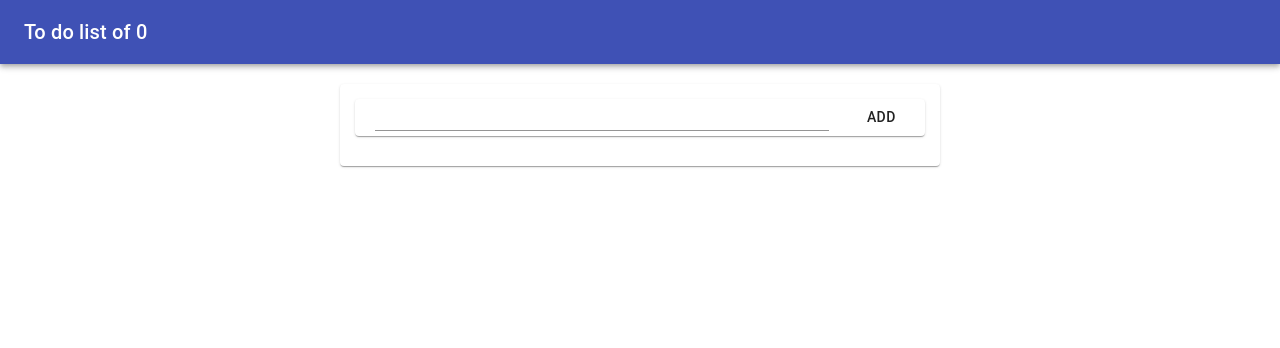
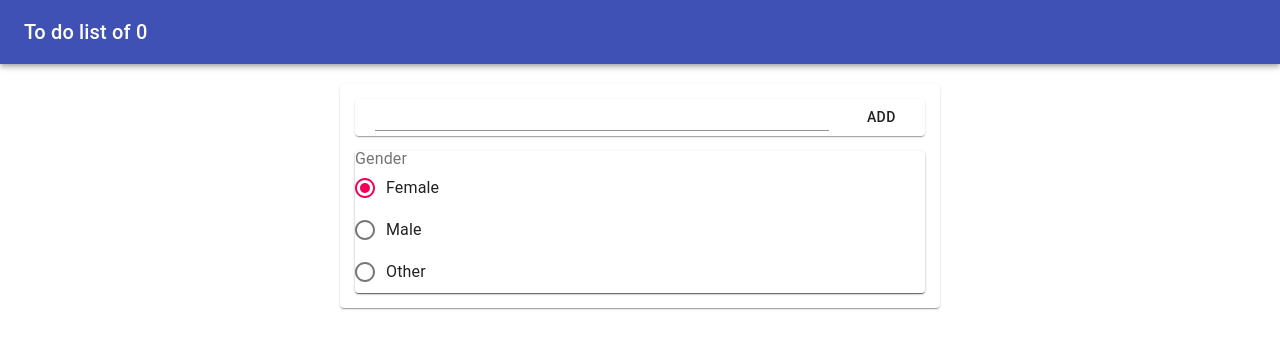
Before and after one commit to 462960/Tasks_list, a React (Create React App) app: page / in a window 1280 px wide. Shown: the top 348 px of the page. Built offline with nearby package versions, Linux system fonts and the light colour scheme.

Commit message:
Radio group is added

```diff
--- a/src/App.scss
+++ b/src/App.scss
@@ -7,7 +7,7 @@
   }
 }
 
-// List's of tasks wrapper
+// List's of tasks and filters wrapper
 .items-wrapper {
   margin-top: 15px;
 }
--- a/src/components/ItemsModule.js
+++ b/src/components/ItemsModule.js
@@ -4,6 +4,8 @@ import cn from "classnames";
 import { Paper } from "@material-ui/core";
 import DeleteIcon from "@material-ui/icons/Delete";
 import Checkbox from "@material-ui/core/Checkbox";
+
+import ListFiltration from "./ListFiltration";
 
 const ItemsModule = ({ removeTodo, todos, toggleCheck }) => {
   const deleteHandler = (e) => {
@@ -21,6 +23,7 @@ const ItemsModule = ({ removeTodo, todos, toggleCheck }) => {
   return (
     <div className="items-wrapper" onClick={deleteHandler}>
       <Paper>
+        <ListFiltration />
         {todos.map((x) => (
           <ul key={x.id} className="item">
             <li>
--- /dev/null
+++ b/src/components/ListFiltration.js
@@ -0,0 +1,41 @@
+import React from "react";
+import Radio from "@material-ui/core/Radio";
+import RadioGroup from "@material-ui/core/RadioGroup";
+import FormControlLabel from "@material-ui/core/FormControlLabel";
+import FormControl from "@material-ui/core/FormControl";
+import FormLabel from "@material-ui/core/FormLabel";
+import { Paper } from "@material-ui/core";
+
+const ListFiltration = () => {
+  const [value, setValue] = React.useState("female");
+
+  const handleChange = (e) => {
+    setValue(e.target.value);
+  };
+
+  return (
+    <div className="items-wrapper">
+      <Paper>
+        <FormControl component="fieldset">
+          <FormLabel component="legend">Gender</FormLabel>
+          <RadioGroup
+            aria-label="gender"
+            name="gender1"
+            value={value}
+            onChange={handleChange}
+          >
+            <FormControlLabel
+              value="female"
+              control={<Radio />}
+              label="Female"
+            />
+            <FormControlLabel value="male" control={<Radio />} label="Male" />
+            <FormControlLabel value="other" control={<Radio />} label="Other" />
+          </RadioGroup>
+        </FormControl>
+      </Paper>
+    </div>
+  );
+};
+
+export default ListFiltration;
```
